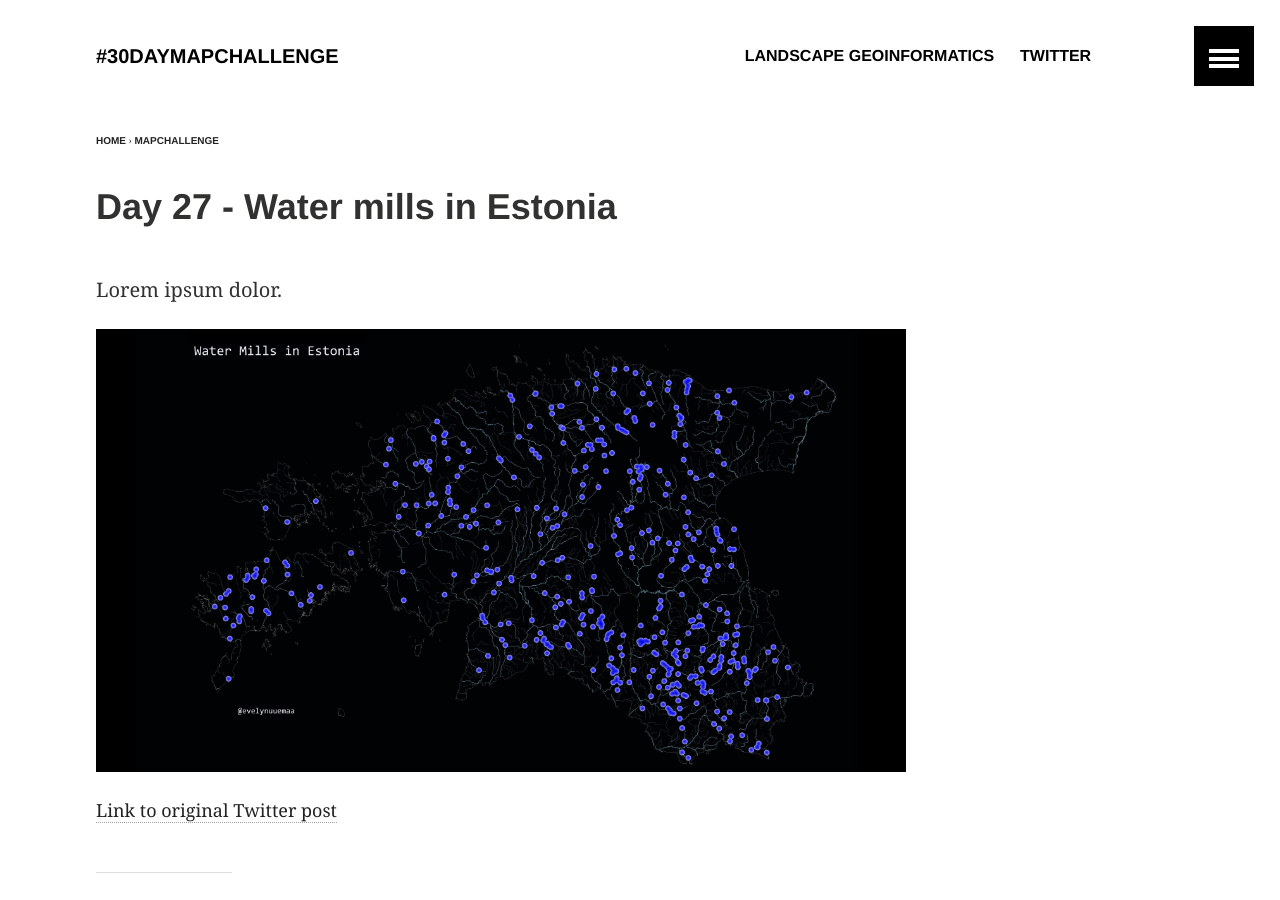
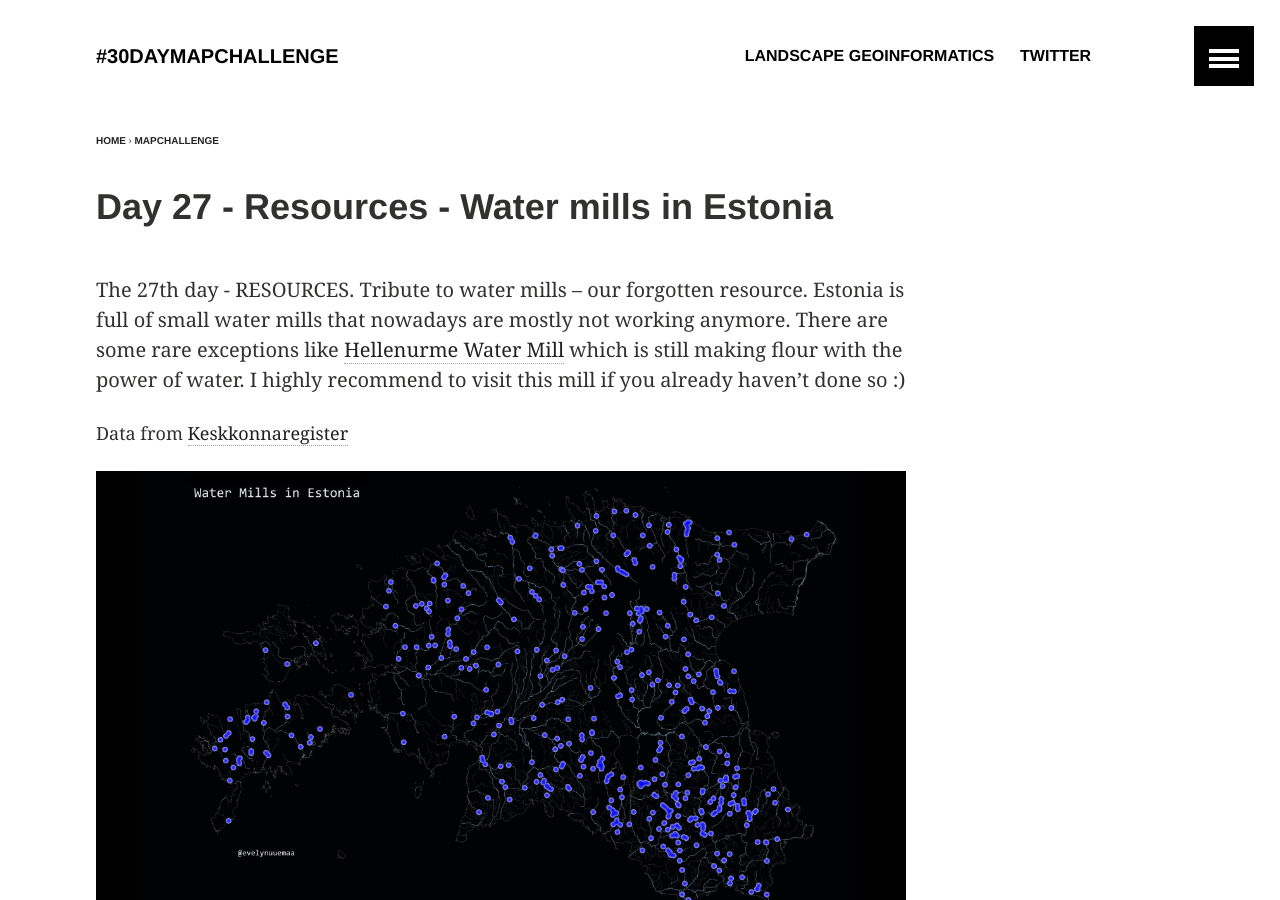
Before and after one commit to kevelyn1/30DayMapChallenge2019, a Jekyll site: the page built from _posts/mapchallenge/2019-11-27-day-27.md, in a window 1280 px wide and 900 px high. Built offline with Jekyll 4.4.1, drawn with Linux system fonts in a browser that asks for light colours.

Commit message:
Update 2019-11-27-day-27.md

```diff
--- a/_posts/mapchallenge/2019-11-27-day-27.md
+++ b/_posts/mapchallenge/2019-11-27-day-27.md
@@ -1,14 +1,17 @@
 ---
 layout: article
-title: Day 27 - Water mills in Estonia
+title: Day 27 - Resources - Water mills in Estonia
 modified: 2019-11-27
 categories: mapchallenge
 image:
   teaser: water-mills-scaled.jpg
 ---
 
-Lorem ipsum dolor.
+The 27th day - RESOURCES. Tribute to water mills – our forgotten resource. Estonia is full of small water mills that nowadays are mostly not working anymore. There are some rare exceptions like [Hellenurme Water Mill](https://veskimuuseum.ee/) which is still making flour with the power of water. I highly recommend to visit this mill if you already haven't done so :)
+
+Data from [Keskkonnaregister](http://register.keskkonnainfo.ee/)
+
 
 ![image of day 27 post](../../images/water-mills-scaled.jpg)
 
-[Link to original Twitter post](https://twitter.com/evelynuuemaa/status/27)
+[Link to original Twitter post](https://twitter.com/evelynuuemaa/status/1199668164155650049)
```
